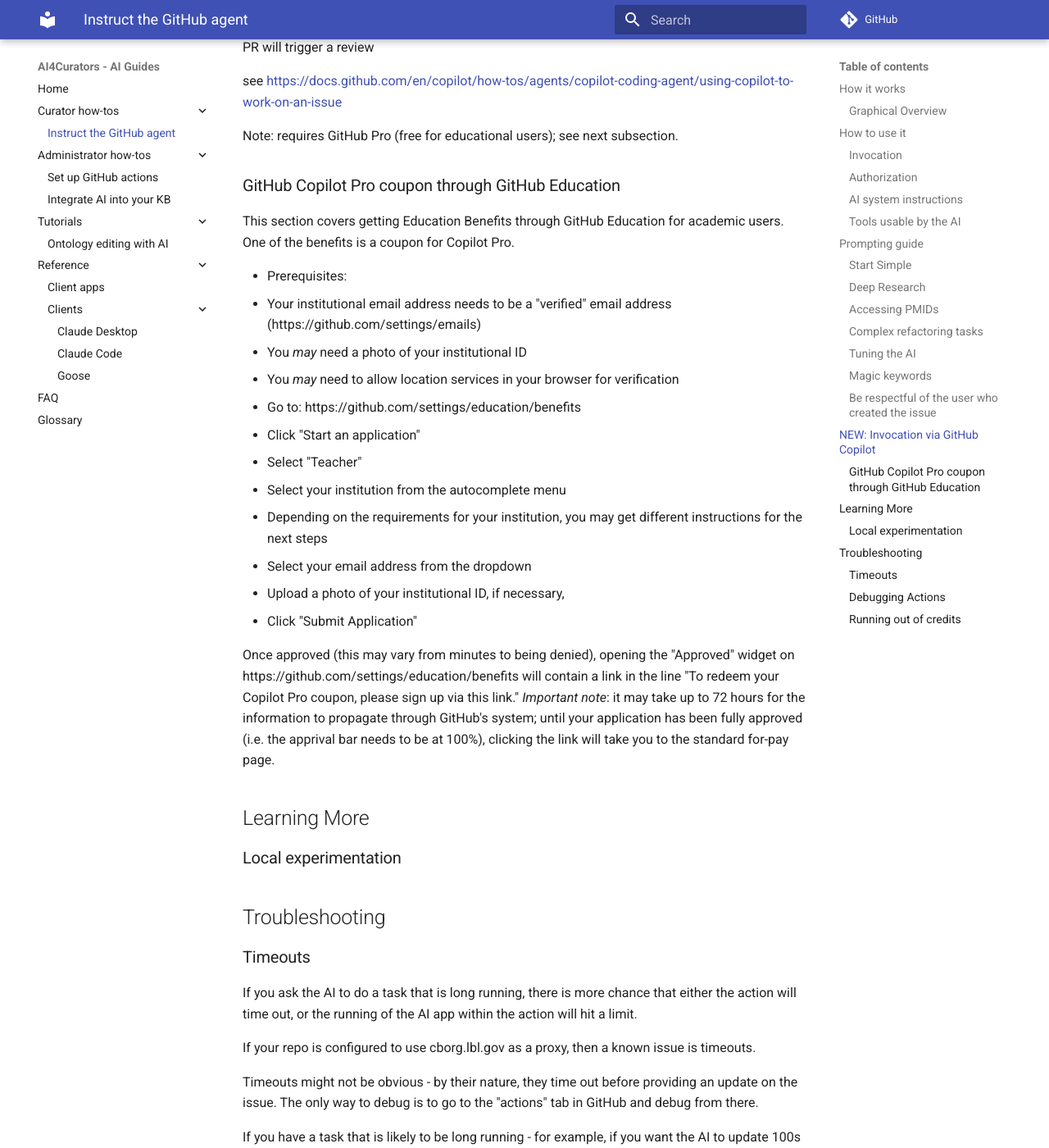
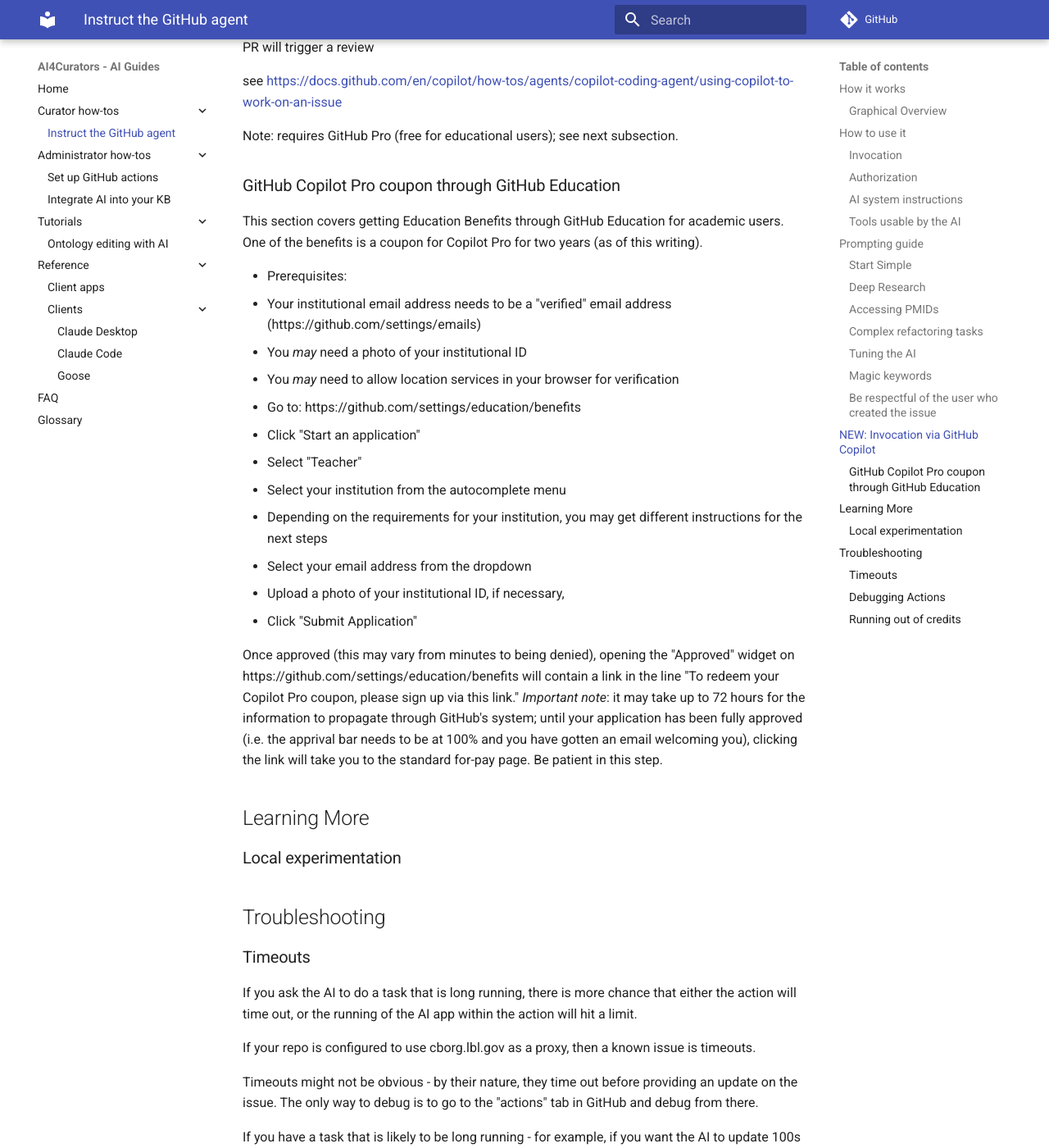
Before and after one commit to ai4curation/aidocs, an MkDocs documentation site: the page built from docs/how-tos/instruct-github-agent.md, in a window 1280 px wide and 1400 px high, scrolled down 3747 px. Shown: the whole window at 82% size. Built offline with MkDocs 1.6.1 and Material for MkDocs 9.7.7, drawn with Linux system fonts in a browser that asks for light colours; comment, search, counter and statistics services are not loaded.

Commit message:
Update instruct-github-agent.md

```diff
--- a/docs/how-tos/instruct-github-agent.md
+++ b/docs/how-tos/instruct-github-agent.md
@@ -156,7 +156,7 @@
 
 ### GitHub Copilot Pro coupon through GitHub Education
 
-This section covers getting Education Benefits through GitHub Education for academic users. One of the benefits is a coupon for Copilot Pro.
+This section covers getting Education Benefits through GitHub Education for academic users. One of the benefits is a coupon for Copilot Pro for two years (as of this writing).
 
 - Prerequisites:
   - Your institutional email address needs to be a "verified" email address (https://github.com/settings/emails)
@@ -171,7 +171,7 @@
 - Upload a photo of your institutional ID, if necessary,
 - Click "Submit Application"
 
-Once approved (this may vary from minutes to being denied), opening the "Approved" widget on https://github.com/settings/education/benefits will contain a link in the line "To redeem your Copilot Pro coupon, please sign up via this link." *Important note*: it may take up to 72 hours for the information to propagate through GitHub's system; until your application has been fully approved (i.e. the apprival bar needs to be at 100%), clicking the link will take you to the standard for-pay page.
+Once approved (this may vary from minutes to being denied), opening the "Approved" widget on https://github.com/settings/education/benefits will contain a link in the line "To redeem your Copilot Pro coupon, please sign up via this link." *Important note*: it may take up to 72 hours for the information to propagate through GitHub's system; until your application has been fully approved (i.e. the apprival bar needs to be at 100% and you have gotten an email welcoming you), clicking the link will take you to the standard for-pay page. Be patient in this step.
 
 ## Learning More
 
```
